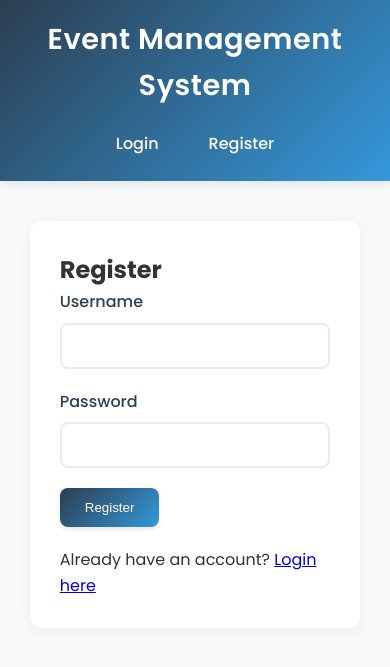
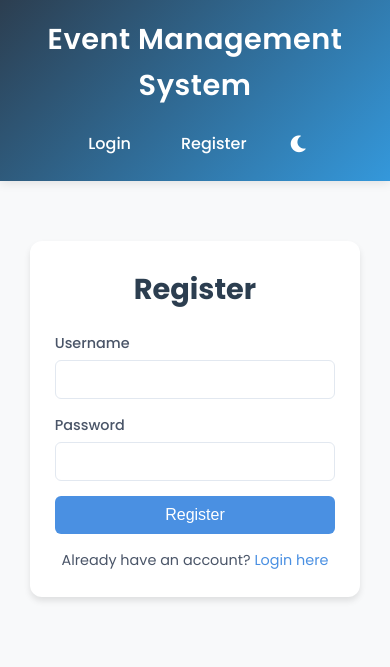
Before and after one commit to Umar-MultiverseCode/Event-Management, a Flask app: page /register in a window 390 px wide. Shown: the top 667 px of the page. Run offline with Flask 3, Linux system fonts and the light colour scheme.

Commit message:
Made responsive design and added night mode button

```diff
--- a/templates/base.html
+++ b/templates/base.html
@@ -6,6 +6,26 @@
     <title>{% block title %}Event Management{% endblock %}</title>
     <link href="https://fonts.googleapis.com/css2?family=Poppins:wght@300;400;500;600;700&display=swap" rel="stylesheet">
     <style>
+        :root {
+            --bg-color: #f8f9fa;
+            --text-color: #333;
+            --card-bg: white;
+            --header-bg: linear-gradient(135deg, #2c3e50, #3498db);
+            --border-color: #e9ecef;
+            --input-bg: white;
+            --shadow-color: rgba(0, 0, 0, 0.1);
+        }
+
+        [data-theme="dark"] {
+            --bg-color: #1a1a1a;
+            --text-color: #f8f9fa;
+            --card-bg: #2d2d2d;
+            --header-bg: linear-gradient(135deg, #1a1a1a, #2c3e50);
+            --border-color: #404040;
+            --input-bg: #333333;
+            --shadow-color: rgba(0, 0, 0, 0.3);
+        }
+
         * {
             margin: 0;
             padding: 0;
@@ -14,8 +34,9 @@
         body {
             font-family: 'Poppins', sans-serif;
             line-height: 1.6;
-            background-color: #f8f9fa;
-            color: #333;
+            background-color: var(--bg-color);
+            color: var(--text-color);
+            transition: background-color 0.3s, color 0.3s;
         }
         .container {
             width: 90%;
@@ -24,13 +45,13 @@
             padding: 20px;
         }
         .header {
-            background: linear-gradient(135deg, #2c3e50, #3498db);
+            background: var(--header-bg);
             color: white;
             padding: 1rem;
             display: flex;
             justify-content: space-between;
             align-items: center;
-            box-shadow: 0 2px 10px rgba(0,0,0,0.1);
+            box-shadow: 0 2px 10px var(--shadow-color);
             position: sticky;
             top: 0;
             z-index: 1000;
@@ -97,16 +118,16 @@
             border-left: 4px solid #dc3545;
         }
         .card {
-            background: white;
+            background: var(--card-bg);
             padding: 30px;
             margin: 20px 0;
             border-radius: 12px;
-            box-shadow: 0 4px 15px rgba(0,0,0,0.05);
+            box-shadow: 0 4px 15px var(--shadow-color);
             transition: transform 0.3s ease, box-shadow 0.3s ease;
         }
         .card:hover {
             transform: translateY(-5px);
-            box-shadow: 0 6px 20px rgba(0,0,0,0.1);
+            box-shadow: 0 6px 20px var(--shadow-color);
         }
         .btn {
             display: inline-block;
@@ -120,11 +141,11 @@
             margin-right: 10px;
             font-weight: 500;
             transition: all 0.3s ease;
-            box-shadow: 0 2px 5px rgba(0,0,0,0.1);
+            box-shadow: 0 2px 5px var(--shadow-color);
         }
         .btn:hover {
             transform: translateY(-2px);
-            box-shadow: 0 4px 10px rgba(0,0,0,0.2);
+            box-shadow: 0 4px 10px var(--shadow-color);
             background: linear-gradient(135deg, #3498db, #2c3e50);
         }
         .btn-danger {
@@ -145,10 +166,12 @@
         .form-group input {
             width: 100%;
             padding: 12px;
-            border: 2px solid #e9ecef;
+            border: 2px solid var(--border-color);
             border-radius: 8px;
             transition: all 0.3s ease;
             font-size: 1rem;
+            background-color: var(--input-bg);
+            color: var(--text-color);
         }
         .form-group input:focus {
             border-color: #3498db;
@@ -156,11 +179,11 @@
             outline: none;
         }
         .event-card {
-            border: 1px solid #e9ecef;
+            border: 1px solid var(--border-color);
             border-radius: 12px;
             padding: 25px;
             margin-bottom: 20px;
-            background: white;
+            background: var(--card-bg);
             transition: all 0.3s ease;
             position: relative;
             overflow: hidden;
@@ -178,7 +201,7 @@
         }
         .event-card:hover {
             transform: translateX(5px);
-            box-shadow: 0 5px 15px rgba(0,0,0,0.1);
+            box-shadow: 0 5px 15px var(--shadow-color);
         }
         .event-card:hover::before {
             opacity: 1;
@@ -226,11 +249,110 @@
                 text-align: center;
             }
         }
+
+        /* Form Styles */
+        .form-container {
+            max-width: 400px;
+            margin: 40px auto;
+            padding: 25px;
+            background: white;
+            border-radius: 12px;
+            box-shadow: 0 4px 6px var(--shadow-color);
+        }
+
+        .form-container h2 {
+            text-align: center;
+            color: #2c3e50;
+            margin-bottom: 20px;
+            font-size: 1.8rem;
+        }
+
+        .form-group {
+            margin-bottom: 15px;
+        }
+
+        .form-group label {
+            display: block;
+            margin-bottom: 5px;
+            color: #4a5568;
+            font-size: 0.9rem;
+        }
+
+        .form-group input {
+            width: 100%;
+            padding: 10px;
+            border: 1px solid #e2e8f0;
+            border-radius: 6px;
+            font-size: 0.95rem;
+            transition: border-color 0.3s;
+        }
+
+        .form-group input:focus {
+            outline: none;
+            border-color: #4a90e2;
+            box-shadow: 0 0 0 2px rgba(74, 144, 226, 0.1);
+        }
+
+        .form-container button {
+            width: 100%;
+            padding: 10px;
+            background: #4a90e2;
+            color: white;
+            border: none;
+            border-radius: 6px;
+            font-size: 1rem;
+            cursor: pointer;
+            transition: background-color 0.3s;
+        }
+
+        .form-container button:hover {
+            background: #357abd;
+        }
+
+        .form-container p {
+            text-align: center;
+            margin-top: 15px;
+            color: #4a5568;
+            font-size: 0.9rem;
+        }
+
+        .form-container a {
+            color: #4a90e2;
+            text-decoration: none;
+            transition: color 0.3s;
+        }
+
+        .form-container a:hover {
+            color: #357abd;
+            text-decoration: underline;
+        }
+
+        /* Theme Toggle Button */
+        .theme-toggle {
+            background: none;
+            border: none;
+            color: white;
+            cursor: pointer;
+            padding: 8px;
+            border-radius: 50%;
+            display: flex;
+            align-items: center;
+            justify-content: center;
+            transition: background-color 0.3s;
+        }
+        .theme-toggle:hover {
+            background-color: rgba(255, 255, 255, 0.1);
+        }
+        .theme-toggle i {
+            font-size: 1.2rem;
+        }
     </style>
+    <link rel="stylesheet" href="https://cdnjs.cloudflare.com/ajax/libs/font-awesome/6.0.0/css/all.min.css">
 </head>
 <body>
     <header class="header">
         <h1>Event Management System</h1>
+        <div style="display: flex; align-items: center; gap: 20px;">
             <nav class="nav-links">
                 {% if current_user.is_authenticated %}
                     <a href="{{ url_for('dashboard') }}">Dashboard</a>
@@ -242,6 +364,10 @@
                     <a href="{{ url_for('register') }}">Register</a>
                 {% endif %}
             </nav>
+            <button class="theme-toggle" onclick="toggleTheme()">
+                <i class="fas fa-moon"></i>
+            </button>
+        </div>
     </header>
 
     <div class="container">
@@ -257,5 +383,28 @@
 
         {% block content %}{% endblock %}
     </div>
+
+    <script>
+        // Check for saved theme preference
+        const savedTheme = localStorage.getItem('theme');
+        if (savedTheme) {
+            document.documentElement.setAttribute('data-theme', savedTheme);
+            updateThemeIcon(savedTheme);
+        }
+
+        function toggleTheme() {
+            const currentTheme = document.documentElement.getAttribute('data-theme');
+            const newTheme = currentTheme === 'dark' ? 'light' : 'dark';
+
+            document.documentElement.setAttribute('data-theme', newTheme);
+            localStorage.setItem('theme', newTheme);
+            updateThemeIcon(newTheme);
+        }
+
+        function updateThemeIcon(theme) {
+            const icon = document.querySelector('.theme-toggle i');
+            icon.className = theme === 'dark' ? 'fas fa-sun' : 'fas fa-moon';
+        }
+    </script>
 </body>
 </html>
--- a/templates/login.html
+++ b/templates/login.html
@@ -3,7 +3,7 @@
 {% block title %}Login{% endblock %}
 
 {% block content %}
-<div class="card">
+<div class="form-container">
     <h2>Login</h2>
     <form method="POST">
         <div class="form-group">
@@ -14,8 +14,8 @@
             <label for="password">Password</label>
             <input type="password" id="password" name="password" required>
         </div>
-        <button type="submit" class="btn">Login</button>
+        <button type="submit">Login</button>
     </form>
-    <p style="margin-top: 20px;">Don't have an account? <a href="{{ url_for('register') }}">Register here</a></p>
+    <p>Don't have an account? <a href="{{ url_for('register') }}">Register here</a></p>
 </div>
 {% endblock %}
--- a/templates/register.html
+++ b/templates/register.html
@@ -3,7 +3,7 @@
 {% block title %}Register{% endblock %}
 
 {% block content %}
-<div class="card">
+<div class="form-container">
     <h2>Register</h2>
     <form method="POST">
         <div class="form-group">
@@ -14,8 +14,8 @@
             <label for="password">Password</label>
             <input type="password" id="password" name="password" required>
         </div>
-        <button type="submit" class="btn">Register</button>
+        <button type="submit">Register</button>
     </form>
-    <p style="margin-top: 20px;">Already have an account? <a href="{{ url_for('login') }}">Login here</a></p>
+    <p>Already have an account? <a href="{{ url_for('login') }}">Login here</a></p>
 </div>
 {% endblock %}
```
Also changed, not shown: instance/events.db. Lines whose indentation alone changed are shown as unchanged.
